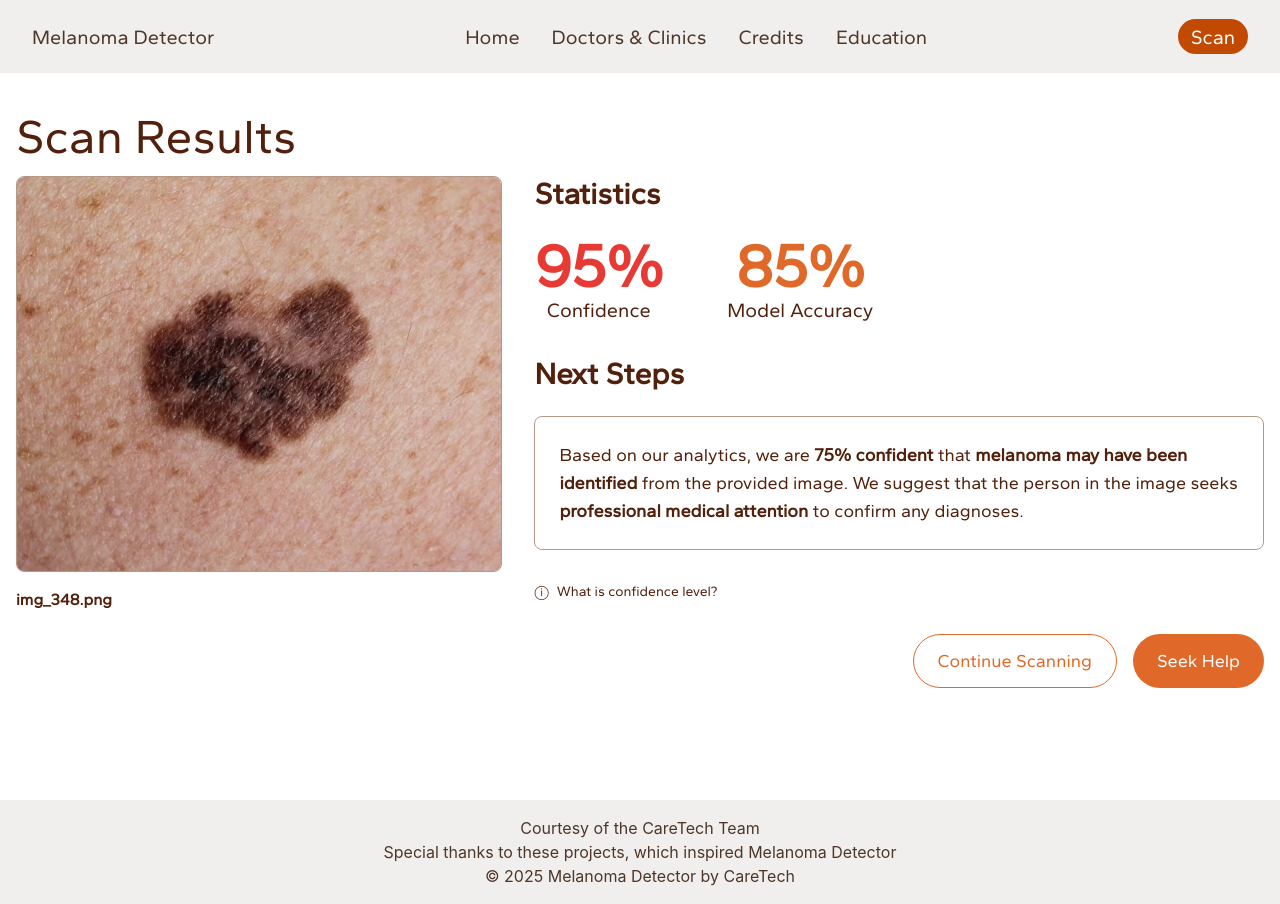
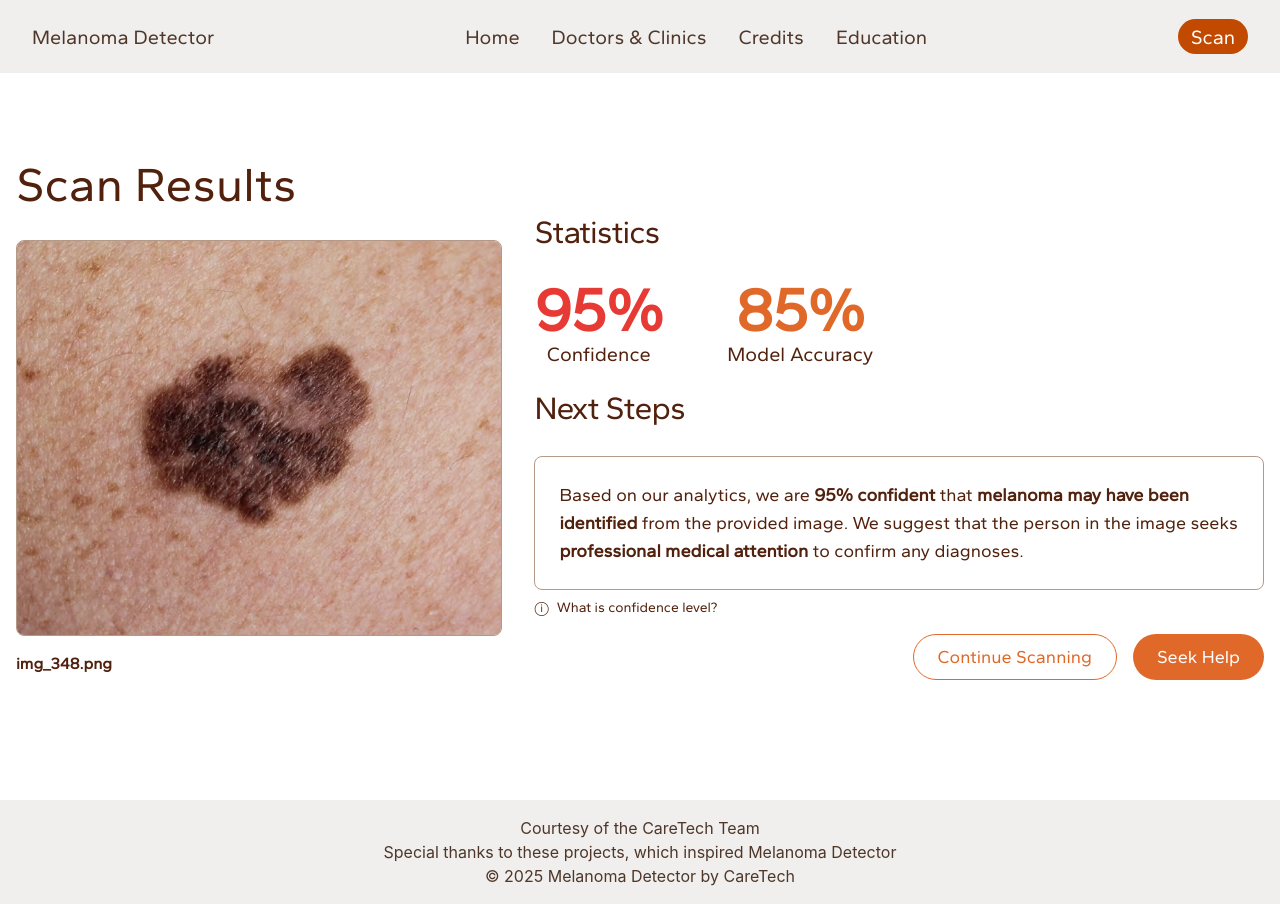
Before and after one commit to CareTech-at-UCI/melanoma-project, a React (Create React App) app in the folder frontend/: page /results in a window 1280 px wide. Built offline with nearby package versions, Linux system fonts and the light colour scheme.

Commit message:
Modified format and psacing on desktop to match figma

```diff
--- a/frontend/src/pages/Results.jsx
+++ b/frontend/src/pages/Results.jsx
@@ -4,9 +4,10 @@ import defaultImage from "../images/img_348.png";
 export const Results = ({
   imagePath = defaultImage,
   imageName = "img_348.png",
+  result = 95,
 }) => {
   // Example confidence values
-  const confidence = 95;
+  const confidence = result;
   const modelAccuracy = 85;
   const [showConfidenceInfo, setShowConfidenceInfo] = useState(false);
 
@@ -22,7 +23,7 @@ export const Results = ({
         text: (
           <>
             Based on our analytics, we are{" "}
-            <span className="font-bold">75% confident</span> that{" "}
+            <span className="font-bold">{value}% confident</span> that{" "}
             <span className="font-bold">melanoma may have been identified</span>{" "}
             from the provided image. We suggest that the person in the image
             seeks{" "}
@@ -37,7 +38,7 @@ export const Results = ({
         text: (
           <>
             Based on our analytics, we are{" "}
-            <span className="font-bold">40% confident</span> that melanoma has
+            <span className="font-bold">{value}% confident</span> that melanoma has
             been identified from the provided image. Therefore, there is a
             <span className="font-bold">possible chance</span> that the image
             provided may contain melanoma. Please scan again and follow up with{" "}
@@ -63,11 +64,11 @@ export const Results = ({
   const message = getConfidenceMessage(confidence);
 
   return (
-    <div className="min-h-screen pb-20 font-gantari bold bg-transparent text-[#51210D]">
+    <div className="min-h-screen pb-20 font-gantari bold bg-transparent text-main-brown">
       {/* Main Container */}
-      <div className="w-full max-w-7xl mx-auto px-4 pt-20 md:pt-28">
+      <div className="w-full max-w-7xl mx-auto px-4 pt-20 md:pt-40">
         {/* Header */}
-        <h1 className="fontbold text-4xl md:text-5xl mb-4">Scan Results</h1>
+        <h1 className="fontbold text-4xl md:text-5xl mb-8">Scan Results</h1>
 
         {/* Content Container */}
         <div className="flex flex-col md:flex-row md:gap-8">
@@ -88,10 +89,10 @@ export const Results = ({
           </div>
 
           {/* Right Column - Info Section */}
-          <div className="w-full md:w-[60%]">
+          <div className="w-full md:w-[60%] md: -mt-8">
             {/* Statistics Section */}
-            <div className="mb-8">
-              <h2 className="text-3xl mb-6 font-bold">Statistics</h2>
+            <div className="mb-4">
+              <h2 className="text-results-header-2 mb-6">Statistics</h2>
               <div className="flex justify-center md:justify-start gap-16">
                 <div className="text-center">
                   <div
@@ -113,15 +114,15 @@ export const Results = ({
             </div>
 
             {/* Next Steps Section */}
-            <div className="mb-8">
-              <h2 className="text-3xl mb-6 font-bold">Next Steps</h2>
+            <div className="mb-2">
+              <h2 className="text-results-header-2 mb-6">Next Steps</h2>
               <div className="border border-[#B59988] bg-transparent rounded-lg p-6">
                 <p className="text-base md:text-lg">{message.text}</p>
               </div>
             </div>
 
             {/* Confidence Level Info */}
-            <div className="mb-8 relative">
+            <div className="mb-4 relative">
               <button
                 onClick={() => setShowConfidenceInfo(!showConfidenceInfo)}
                 className="flex items-center text-sm hover:opacity-80"
@@ -142,10 +143,10 @@ export const Results = ({
 
             {/* Action Buttons */}
             <div className="flex flex-col sm:flex-row gap-4 justify-end">
-              <button className="w-full sm:w-auto bg-white text-[#E06929] border border-[#E06929] px-6 py-3 rounded-full hover:bg-[#E06929] hover:text-white transition-colors text-center text-lg">
+              <button className="w-full sm:w-auto bg-white text-[#E06929] border border-[#E06929] px-6 py-2 rounded-full hover:bg-[#E06929] hover:text-white transition-colors text-center text-lg">
                 Continue Scanning
               </button>
-              <button className="w-full sm:w-auto bg-[#E06929] text-white px-6 py-3 rounded-full hover:opacity-90 transition-opacity text-center text-lg">
+              <button className="w-full sm:w-auto bg-[#E06929] text-white px-6 py-2 rounded-full hover:opacity-90 transition-opacity text-center text-lg">
                 Seek Help
               </button>
             </div>
--- a/frontend/tailwind.config.js
+++ b/frontend/tailwind.config.js
@@ -25,7 +25,10 @@ module.exports = {
         'scan-header-7': ['16px', { letterSpacing: '-0.03em', fontWeight: '500' }],
         'scan-header-8': ['12px', { letterSpacing: '-0.03em', fontWeight: '400' }],
         'scan-header-9': ['32px', { letterSpacing: '-0.03em', fontWeight: '400' }],
-        'results-header-1': ['32px', { letterSpacing: '-0.03em', fontWeight: '500' }],
+
+        'results-header-1': ['40px', { letterSpacing: '-0.03em', fontWeight: '500' }],
+        'results-header-2': ['32px', { letterSpacing: '-0.03em', fontWeight: '500' }],
+
         "body": ["24px", { fontWeight: "300" }],
         "body-2": ["20px", { fontWeight: "400" }],
         "body-3": ["16px", { fontWeight: "300" }],
```
